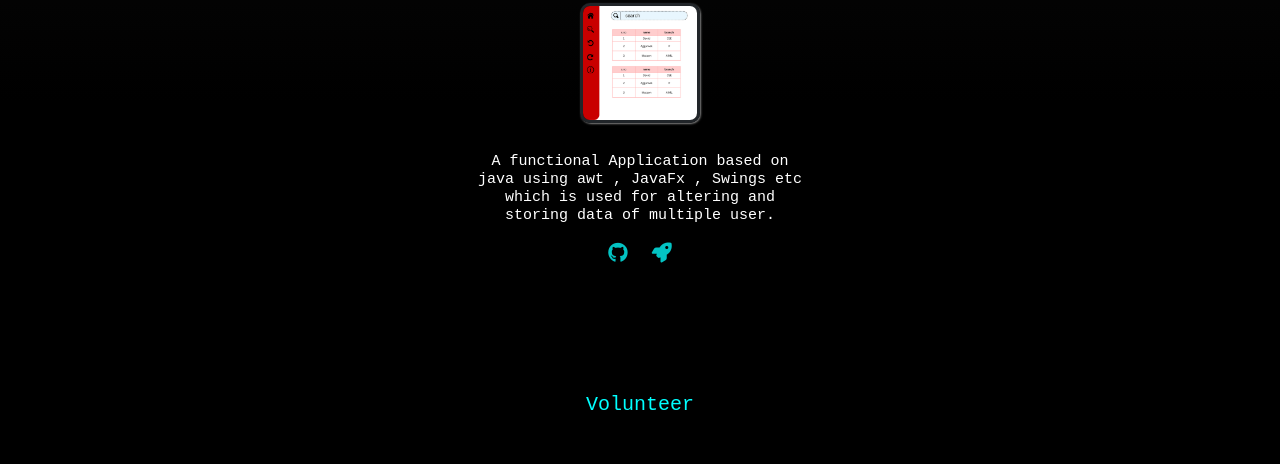
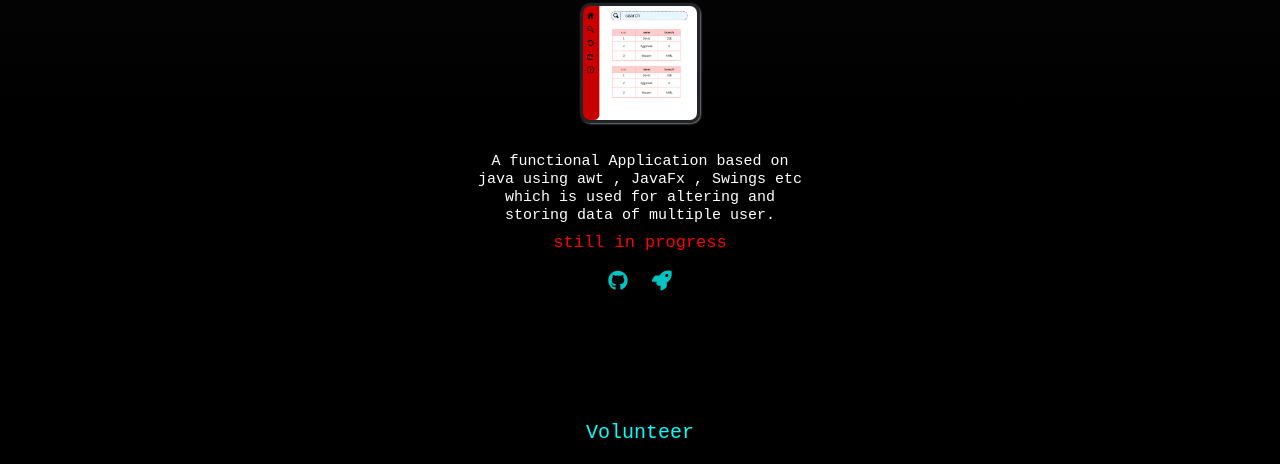
Before and after one commit to Vatsal-Verma/test_repos, a plain HTML site: page index.html in a window 1280 px wide. Shown: the part 1561-2025 px from the top of the page. Drawn offline with nearby package versions, Linux system fonts and the light colour scheme.

Commit message:
first commit

```diff
--- a/index.html
+++ b/index.html
@@ -3,7 +3,8 @@
 <head>
     <meta charset="UTF-8">
     <meta name="viewport" content="width=device-width, initial-scale=1.0">
-    <title>Document</title>
+    <title>Vatsal Verma</title>
+    <link rel="icon" type="image/x-icon" href="face.jpeg">
     <link href="https://cdn.jsdelivr.net/npm/bootstrap@5.3.3/dist/css/bootstrap.min.css" rel="stylesheet" integrity="sha384-QWTKZyjpPEjISv5WaRU9OFeRpok6YctnYmDr5pNlyT2bRjXh0JMhjY6hW+ALEwIH" crossorigin="anonymous">
     <script src="https://cdn.jsdelivr.net/npm/bootstrap@5.3.3/dist/js/bootstrap.bundle.min.js" integrity="sha384-YvpcrYf0tY3lHB60NNkmXc5s9fDVZLESaAA55NDzOxhy9GkcIdslK1eN7N6jIeHz" crossorigin="anonymous"></script>
     <link rel="stylesheet" href="style.css">
@@ -224,7 +225,7 @@
                     <center><h4 style="color: cyan; font-family: 'Courier New', Courier, monospace; font-size: 20px;">Desktop Netbeans Project</h4></center>
                     <center><img src="javaui.png" style="border: solid;border-radius: 10px; margin-top: 10px; box-shadow: 1px 1px 2px grey; height: 120px;" alt=""></center>
                    <center> <h4 style=" color: white; font-size: 15px; text-align: center;  font-family: 'Courier New', Courier, monospace; margin-top: 30px; width: 340px;">
-                         A functional Application based on java using awt , JavaFx , Swings etc which is used for altering and storing data of multiple user.
+                         A functional Application based on java using awt , JavaFx , Swings etc which is used for altering and storing data of multiple user.<h4 style="color: red; font-family: 'Courier New', Courier, monospace; font-size: 17px;">still in progress</h4>
                     </h4></center>
                     <center>
                         <a href="https://github.com/Vatsal-Verma"> <i class="fa-brands fa-github" style="color: #03c3c3;"></i></a>  <a href=""><i class="fa-solid fa-rocket" style="color: #03c3c3;"></i></a>
```
